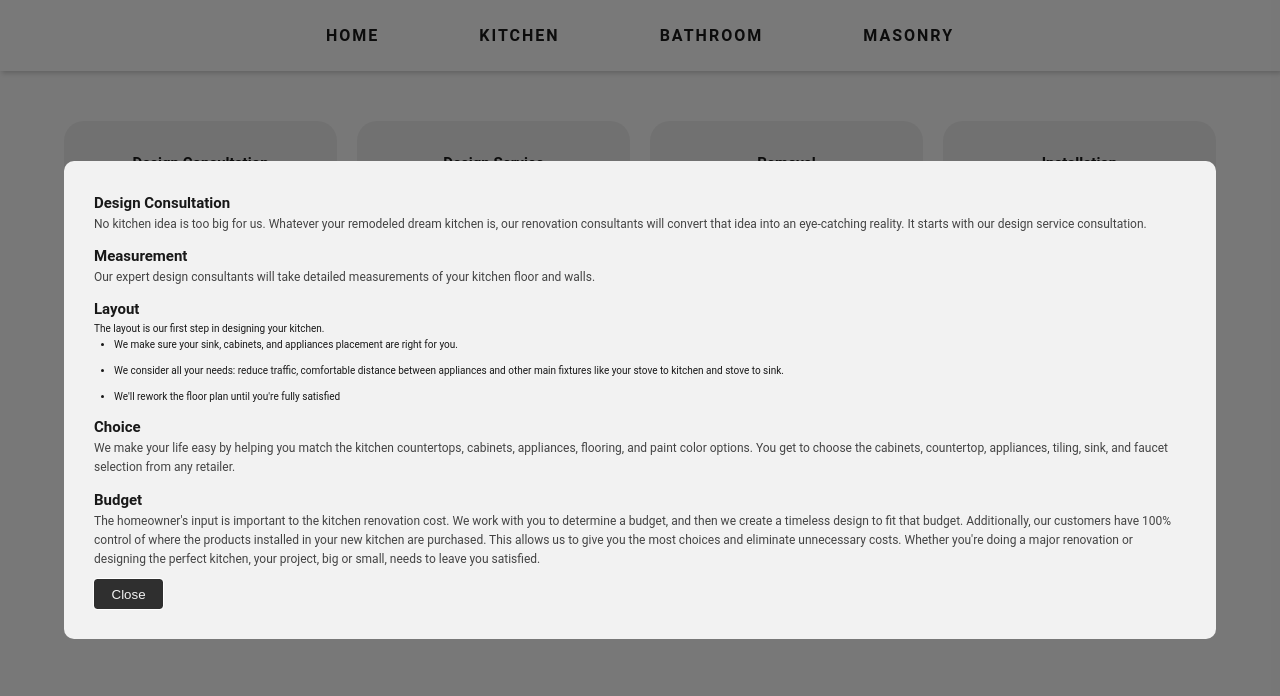
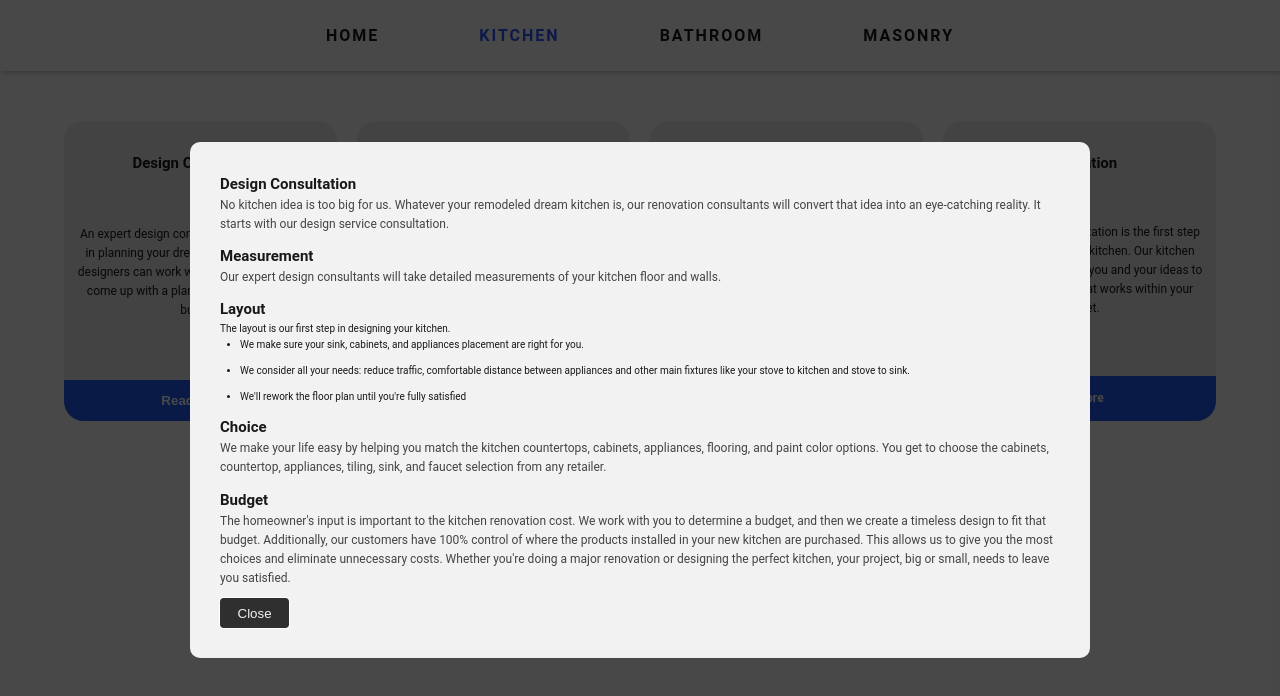
Before and after one commit to Brandonpani/rebuild-colorado-master, a website: page dist/kitchen.html in a window 1280 px wide. Both pictures are taken after a click on the button "Read More". Shown: the part 1101-1797 px from the top of the page. Drawn offline with Linux system fonts and the light colour scheme.

Commit message:
modal container opacity .7 modal max-width 900 px

```diff
--- a/dist/css/estilos.css
+++ b/dist/css/estilos.css
@@ -202,6 +202,10 @@ body {
   display: flex;
 }
 
+.activeLink {
+  color: #2c54f5;
+}
+
 .kitchenRemodelingHero {
   background-image: linear-gradient(rgba(0, 0, 0, 0.5), rgba(0, 0, 0, 0.5)), url(../../dist/images/IMG_3486.jpg);
   background-repeat: no-repeat;
@@ -275,7 +279,7 @@ body {
 }
 
 .modalContainer {
-  background-color: rgba(0, 0, 0, 0.5);
+  background-color: rgba(0, 0, 0, 0.7);
   position: fixed;
   opacity: 0;
   pointer-events: none;
@@ -291,7 +295,7 @@ body {
 }
 .modalContainer .modal {
   width: 90%;
-  max-width: 1200px;
+  max-width: 900px;
   margin: auto;
   background-color: #f2f2f2;
   padding: 3rem;
--- a/dist/kitchen.html
+++ b/dist/kitchen.html
@@ -18,7 +18,7 @@
 
             <ul class="nav">
                 <li class="navItem"><a class="linkNav" href="index.html">Home</a></li>
-                <li class="navItem"><a class="linkNav" href="kitchen.html">Kitchen</a></li>
+                <li class="navItem activeLink"><a class="linkNav" href="kitchen.html">Kitchen</a></li>
                 <li class="navItem"><a class="linkNav" href="#">Bathroom</a></li>
                 <li class="navItem"><a class="linkNav" href="#">Masonry</a></li>
             </ul>
```
Also changed, not shown: dist/index.html (+1 -1 lines), 1 other file.
